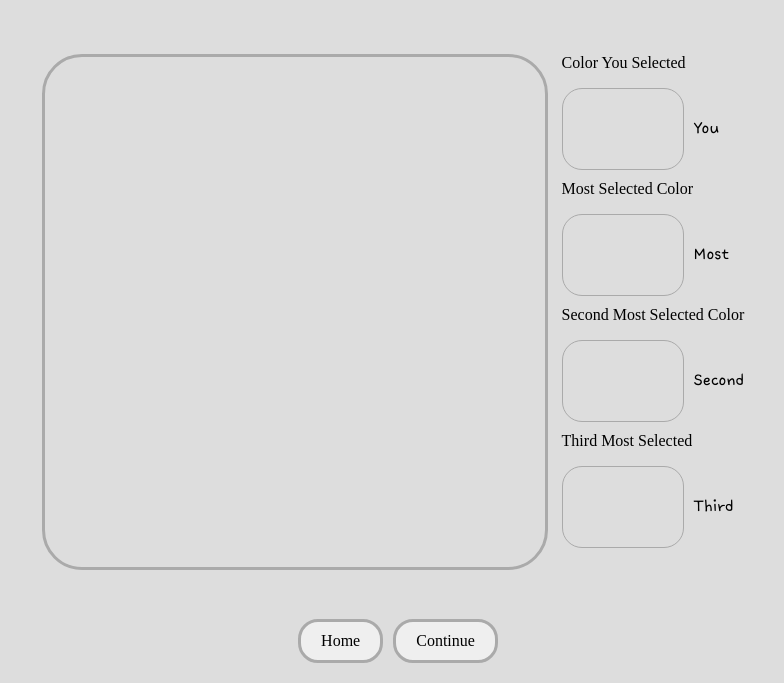
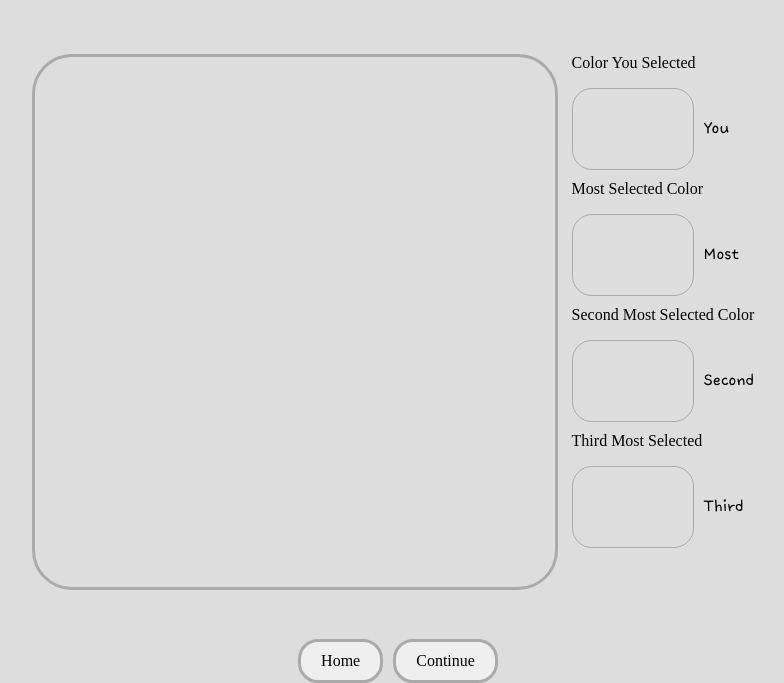
Before and after one commit to recu3125/Colorword, a website: page public/result.html in a window 1280 px wide. Shown: the part 199-882 px from the top of the page, without its empty margins (247-1031 px from the left). Drawn offline with Linux system fonts and the light colour scheme; no server answers; files whose address does not match are found by name; a web font is replaced by a local one.

Commit message:
fix canvas rect to square

```diff
--- a/public/result.html
+++ b/public/result.html
@@ -31,7 +31,7 @@
     }
 
     #canvaswrap {
-      width: 500px;
+      width: 520px;
       padding: 0;
       margin-right: 20px;
     }
@@ -142,6 +142,7 @@
 
       #canvaswrap {
         margin-right: 0;
+        margin-bottom: 20px;
       }
 
       .color-label {
```
